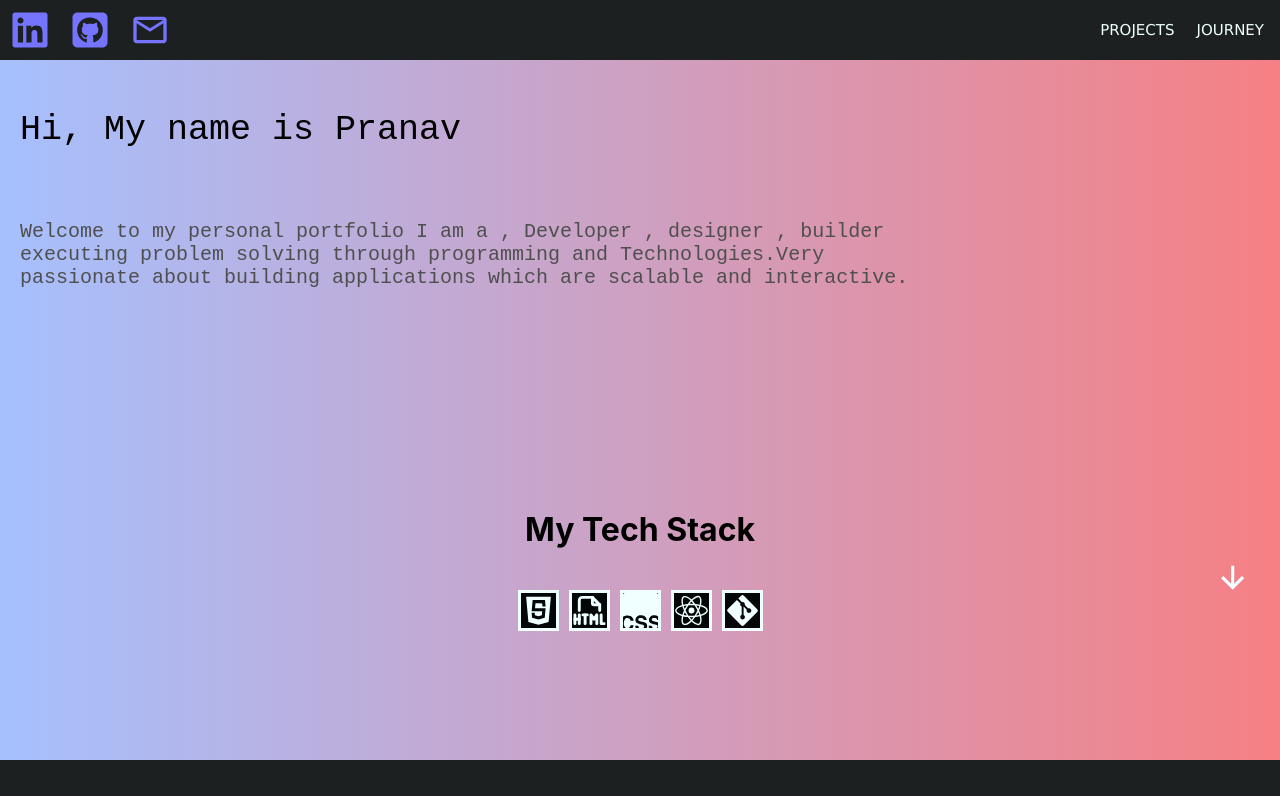
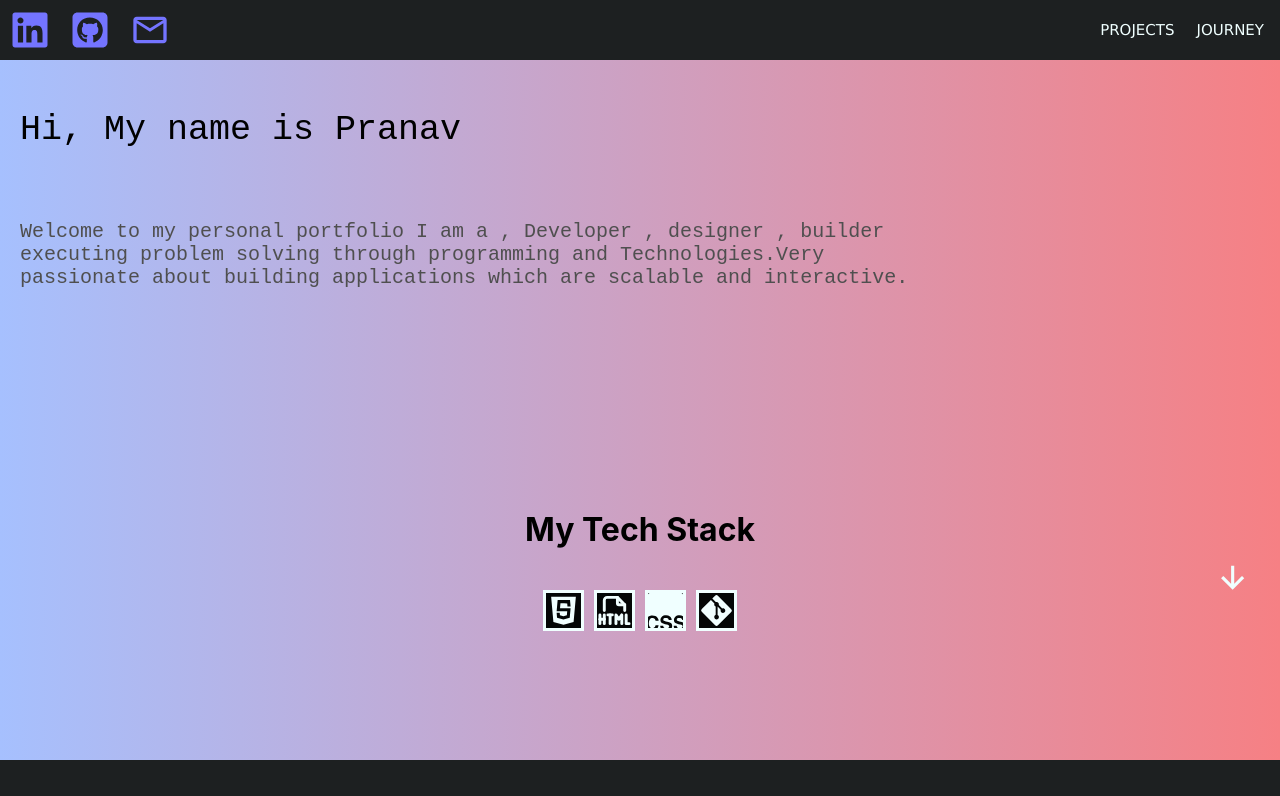
Before and after one commit to PranavJSX/React_folio, a React (Create React App) app: page / in a window 1280 px wide. Shown: the top 796 px of the page. Built offline with nearby package versions, Linux system fonts and the light colour scheme; a web font is replaced by a local one.

Commit message:
updating removing the icon which is causing problem in deployement.

```diff
--- a/src/Home_page_components/Middle/My_journey.jsx
+++ b/src/Home_page_components/Middle/My_journey.jsx
@@ -5,7 +5,7 @@ import { Flexbox_prints } from '../../Custom Components/Material/Shared/Flexbox_
 import { DiJavascript } from "react-icons/di";
 import { TbFileTypeHtml } from "react-icons/tb";
 import { SiCsswizardry } from "react-icons/si";
-import { IoLogoReact } from "react-icons/io5";
+// import { IoLogoReact } from "react-icons/io5";
 import { FaGitAlt } from "react-icons/fa";
 import { Journey_grid } from './Journey_grid';
 import { Scroll_to_button } from '../../Custom Components/Material/Shared/Scroll_to_button';
@@ -19,7 +19,7 @@ export const My_journey = () => {
     <DiJavascript className='material_icons'/>,
     <TbFileTypeHtml className='material_icons'/>,
     <SiCsswizardry className='material_icons'/>,
-    <IoLogoReact className='material_icons'/>,
+    // <IoLogoReact className='material_icons'/>,
     <FaGitAlt className='material_icons'/>
   ]
   return (
@@ -33,7 +33,6 @@ export const My_journey = () => {
         <Fade className='top_fade'
         cascade damping={1.1} delay={150}
         >
-          {console.log()}
         </Fade>
         <Journey_grid/>
         </>
```
